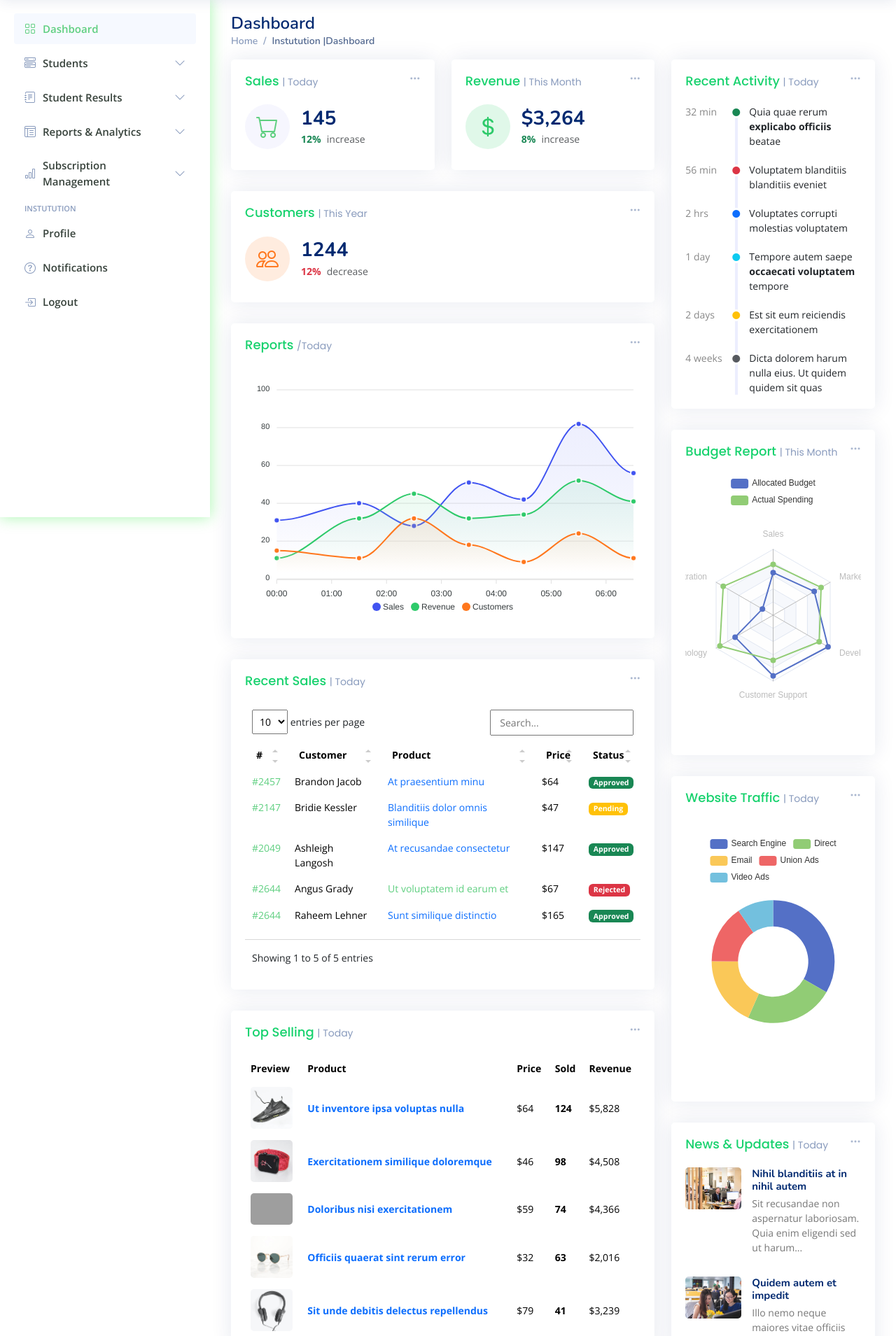
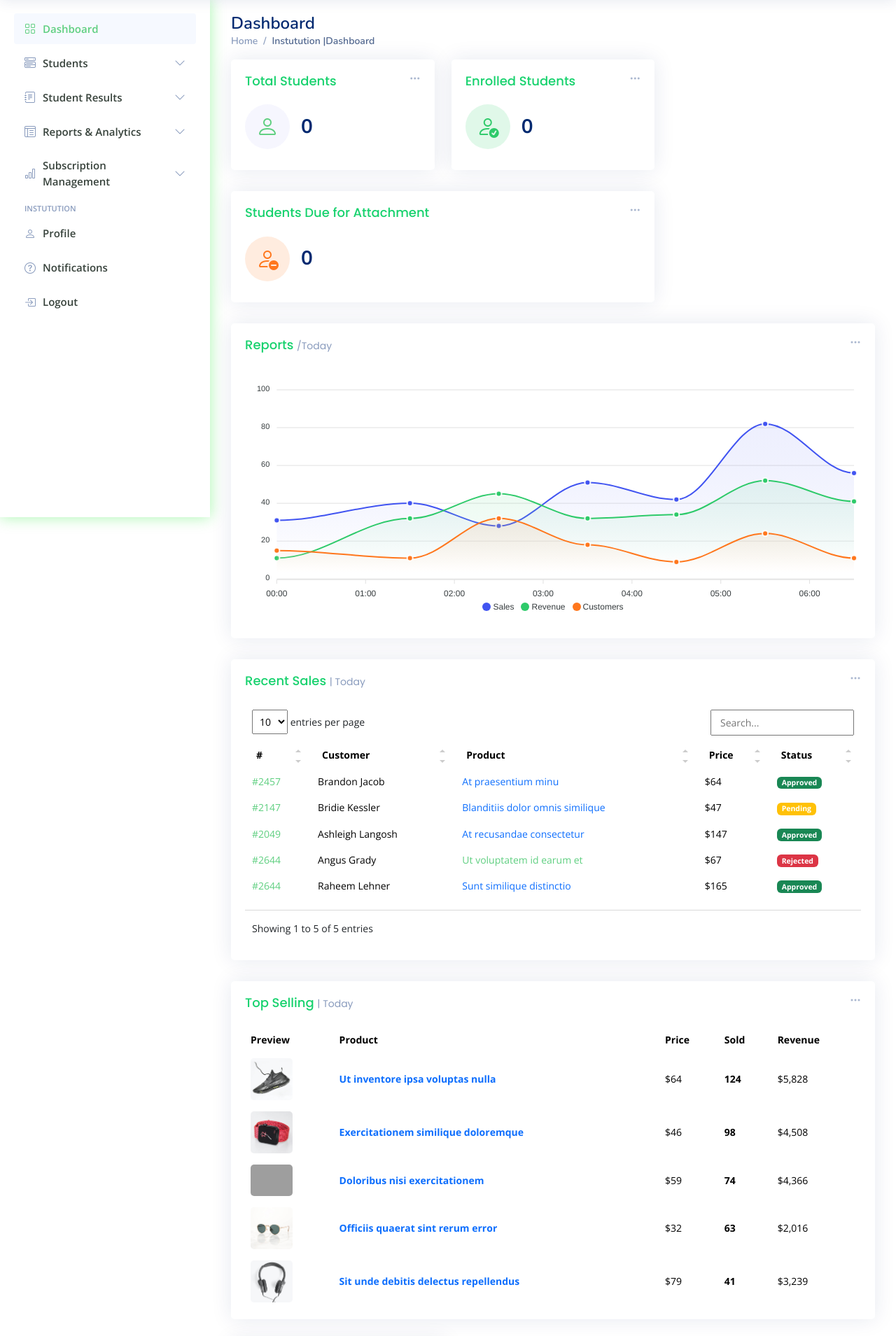
Before and after one commit to ENnyikadzanzwa/internMe, a Django app: page /university-dashboard/ in a window 1280 px wide. Shown: the part 61-1970 px from the top of the page at 70% size. Run offline with Django 5.2, Linux system fonts and the light colour scheme; a user stored in the database is signed in; data comes from the database, SQL or seed files in the repository; data that the repository does not hold is empty; some libraries are stand-ins or nearby versions; grey boxes are pictures that could not be loaded.

Commit message:
update website

```diff
--- a/core/templates/core/university/main.html
+++ b/core/templates/core/university/main.html
@@ -14,12 +14,11 @@
 
   <section class="section dashboard">
     <div class="row">
-
         <!-- Left side columns -->
         <div class="col-lg-8">
           <div class="row">
 
-          <!-- Sales Card -->
+              <!-- Total Students Card -->
               <div class="col-xxl-4 col-md-6">
                   <div class="card info-card sales-card">
 
@@ -29,7 +28,6 @@
                               <li class="dropdown-header text-start">
                                   <h6>Filter</h6>
                               </li>
-
                               <li><a class="dropdown-item" href="#">Today</a></li>
                               <li><a class="dropdown-item" href="#">This Month</a></li>
                               <li><a class="dropdown-item" href="#">This Year</a></li>
@@ -37,24 +35,21 @@
                       </div>
 
                       <div class="card-body">
-                <h5 class="card-title">Sales <span>| Today</span></h5>
-
+                          <h5 class="card-title">Total Students</h5>
                           <div class="d-flex align-items-center">
                               <div class="card-icon rounded-circle d-flex align-items-center justify-content-center">
-                    <i class="bi bi-cart"></i>
+                                  <i class="bi bi-person"></i>
                               </div>
                               <div class="ps-3">
-                    <h6>145</h6>
-                    <span class="text-success small pt-1 fw-bold">12%</span> <span class="text-muted small pt-2 ps-1">increase</span>
-
+                                  <h6>{{ total_students }}</h6>
                               </div>
                           </div>
                       </div>
 
                   </div>
-          </div><!-- End Sales Card -->
+              </div><!-- End Total Students Card -->
 
-          <!-- Revenue Card -->
+              <!-- Enrolled Students Card -->
               <div class="col-xxl-4 col-md-6">
                   <div class="card info-card revenue-card">
 
@@ -64,7 +59,6 @@
                               <li class="dropdown-header text-start">
                                   <h6>Filter</h6>
                               </li>
-
                               <li><a class="dropdown-item" href="#">Today</a></li>
                               <li><a class="dropdown-item" href="#">This Month</a></li>
                               <li><a class="dropdown-item" href="#">This Year</a></li>
@@ -72,24 +66,21 @@
                       </div>
 
                       <div class="card-body">
-                <h5 class="card-title">Revenue <span>| This Month</span></h5>
-
+                          <h5 class="card-title">Enrolled Students</h5>
                           <div class="d-flex align-items-center">
                               <div class="card-icon rounded-circle d-flex align-items-center justify-content-center">
-                    <i class="bi bi-currency-dollar"></i>
+                                  <i class="bi bi-person-check"></i>
                               </div>
                               <div class="ps-3">
-                    <h6>$3,264</h6>
-                    <span class="text-success small pt-1 fw-bold">8%</span> <span class="text-muted small pt-2 ps-1">increase</span>
-
+                                  <h6>{{ enrolled_students }}</h6>
                               </div>
                           </div>
                       </div>
 
                   </div>
-          </div><!-- End Revenue Card -->
+              </div><!-- End Enrolled Students Card -->
 
-          <!-- Customers Card -->
+              <!-- Students Due for Attachment Card -->
               <div class="col-xxl-4 col-xl-12">
 
                   <div class="card info-card customers-card">
@@ -100,7 +91,6 @@
                               <li class="dropdown-header text-start">
                                   <h6>Filter</h6>
                               </li>
-
                               <li><a class="dropdown-item" href="#">Today</a></li>
                               <li><a class="dropdown-item" href="#">This Month</a></li>
                               <li><a class="dropdown-item" href="#">This Year</a></li>
@@ -108,23 +98,24 @@
                       </div>
 
                       <div class="card-body">
-                <h5 class="card-title">Customers <span>| This Year</span></h5>
-
+                          <h5 class="card-title">Students Due for Attachment</h5>
                           <div class="d-flex align-items-center">
                               <div class="card-icon rounded-circle d-flex align-items-center justify-content-center">
-                    <i class="bi bi-people"></i>
+                                  <i class="bi bi-person-dash"></i>
                               </div>
                               <div class="ps-3">
-                    <h6>1244</h6>
-                    <span class="text-danger small pt-1 fw-bold">12%</span> <span class="text-muted small pt-2 ps-1">decrease</span>
-
+                                  <h6>{{ students_due_for_attachment }}</h6>
                               </div>
                           </div>
 
                       </div>
                   </div>
 
-          </div><!-- End Customers Card -->
+              </div><!-- End Students Due for Attachment Card -->
+
+          </div>
+        </div><!-- End Left side columns -->
+
 
           <!-- Reports -->
           <div class="col-12">
--- a/core/views.py
+++ b/core/views.py
@@ -288,14 +288,27 @@ def university_dashboard(request):
     if not request.user.is_authenticated or request.user.extendeduser.role != 'University Admin':
         return redirect('login')  # Ensure only university admins can access this view
 
+    # Get the university associated with the authenticated admin
+    try:
+        university = University.objects.get(university_admin=request.user)
+    except University.DoesNotExist:
+        return redirect('login')  # Redirect if no university is associated with the user
 
-    university = University.objects.get(university_admin=request.user)
-    students = university.student_set.all()  # Assuming one-to-many relation between university and students
+    # Retrieve all students belonging to the university
+    students = Student.objects.filter(university=university)
+
+    # Calculate total students, enrolled students, and students due for attachment
+    total_students = students.count()
+    enrolled_students = students.filter(year_of_study__gt=0).count()  # Assuming students with year_of_study > 0 are enrolled
+    students_due_for_attachment = students.filter(year_of_study__gte=3).count()  # Assuming students in 3rd year or higher are due for attachment
 
     return render(request, 'core/university/main.html', {
         'university': university,
-        'students': students
+        'total_students': total_students,
+        'enrolled_students': enrolled_students,
+        'students_due_for_attachment': students_due_for_attachment,
     })
+
 @login_required
 def add_student(request):
     # Check if the user is a University Admin
```
Also changed, not shown: core/templates/core/university/university_dashboard.html (deleted, +0 -16 lines). Lines whose indentation alone changed are shown as unchanged.
